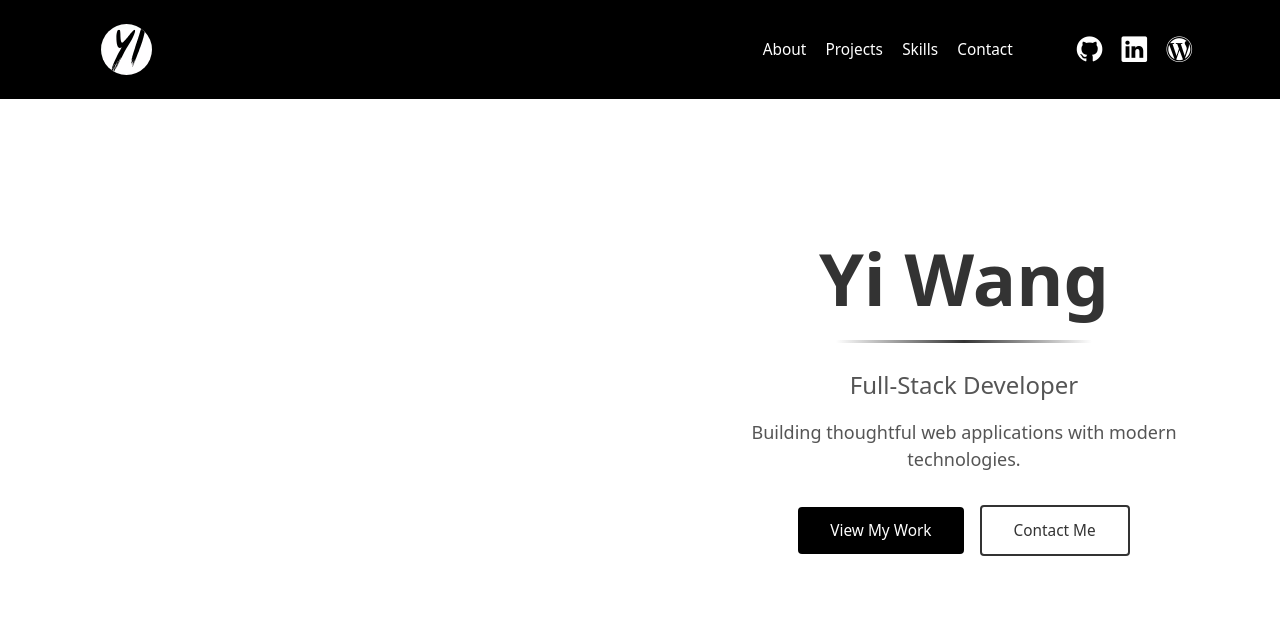
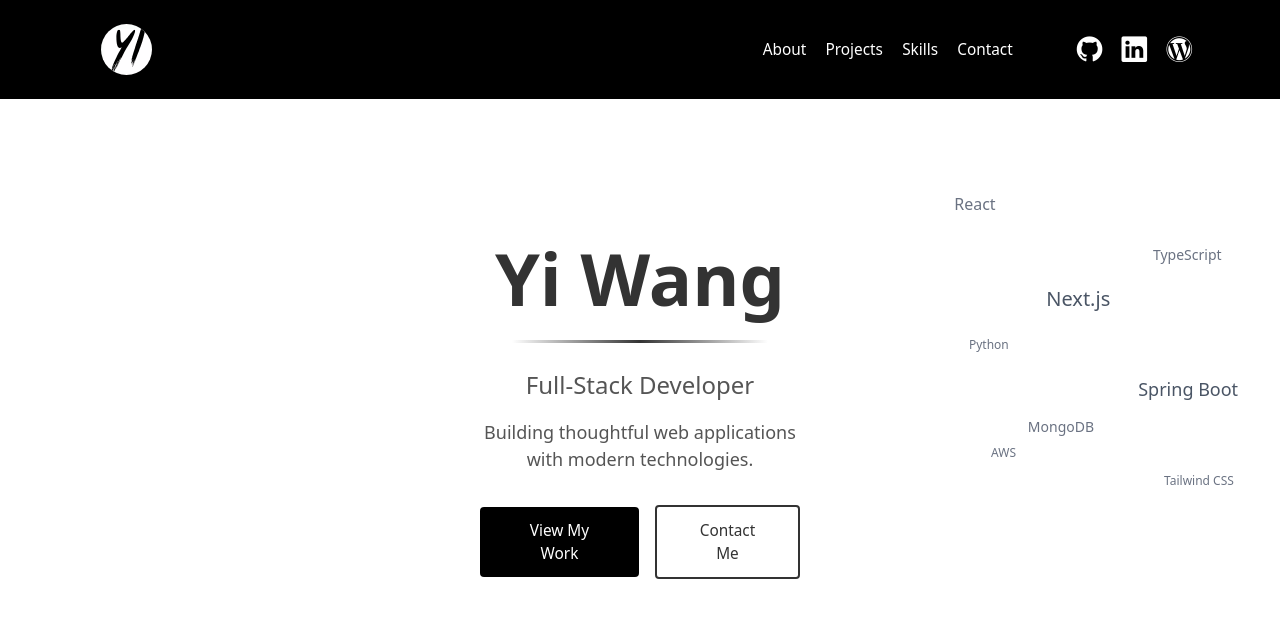
Before and after one commit to wy8881/portfolio-nextjs, a Next.js app: page / in a window 1280 px wide. Shown: the top 618 px of the page. Built offline with nearby package versions, Linux system fonts and the light colour scheme; no server answers.

Commit message:
Add TechCloud component with staggered animations and improved visual hierarchy

```diff
--- a/app/page.tsx
+++ b/app/page.tsx
@@ -3,6 +3,7 @@
 import { useGitHubContributions } from '@/hooks/useGitHubContributions'
 import { GitHubGrid } from '@/components/home/hero/GitHubGrid'
 import { Hero } from '@/components/home/hero/HeroContext'
+import { TechCloud } from '@/components/home/hero/TechCloud'
 
 export default function TestPage() {
   const { contributions } = useGitHubContributions({ period: 30 })
@@ -15,7 +16,9 @@ export default function TestPage() {
       <div className="flex-1 max-w-2xl">
         <Hero />
       </div>
-
+      <div className="flex-1 max-w-2xl">
+        <TechCloud />
+      </div>
 
     </div>
   )
--- /dev/null
+++ b/components/home/hero/TechCloud.tsx
@@ -0,0 +1,39 @@
+'use client'
+
+import { motion } from 'framer-motion'
+import { TECH_STACK } from '@/lib/tech-stack'
+import { ANIMATION_DURATION, ANIMATION_EASING } from '@/lib/animations'
+
+export function TechCloud() {
+  return (
+    <div className="relative w-full h-full min-h-[400px]">
+      {TECH_STACK.map((tech, index) => (
+        <motion.div
+          key={tech.name}
+          className={`absolute ${tech.color} ${tech.fontWeight}`}
+          style={{
+            left: tech.xPosition,
+            top: tech.yPosition,
+            fontSize: tech.fontSize,
+            transform: 'translateX(-50%)',
+          }}
+          initial={{ x: 150, opacity: 0 }}
+          animate={{ x: 0, opacity: 1 }}
+          transition={{
+            duration: ANIMATION_DURATION.techCloud.item,
+            delay: tech.delay,
+            ease: ANIMATION_EASING.easeOut,
+          }}
+          whileHover={{
+            scale: 1.04,
+            opacity: 1,
+          }}
+          role="text"
+          aria-label={`Technology: ${tech.name}`}
+        >
+          {tech.name}
+        </motion.div>
+      ))}
+    </div>
+  )
+}
--- a/lib/animations.ts
+++ b/lib/animations.ts
@@ -4,7 +4,6 @@
  */
 
 export const ANIMATION_DURATION = {
-
   navbar: {
     routeTransition: 1,
     hover: 0.2,
@@ -13,9 +12,14 @@ export const ANIMATION_DURATION = {
     cell: 1,
     hover: 0.5,
   },
+  techCloud: {
+    item: 0.6,
+    stagger: 0.1,
+  },
 } as const
 
 export const ANIMATION_EASING = {
   standard: [0.4, 0, 0.2, 1] as [number, number, number, number],
   easeInOut: 'easeInOut' as const,
+  easeOut: 'easeOut' as const,
 } as const
--- /dev/null
+++ b/lib/tech-stack.ts
@@ -0,0 +1,84 @@
+export interface TechItem {
+  name: string
+  fontSize: string
+  xPosition: string
+  yPosition: string
+  color: string
+  fontWeight: string
+  delay: number
+}
+
+export const TECH_STACK: TechItem[] = [
+  {
+    name: 'React',
+    fontSize: 'clamp(1rem, 1.2vw, 1.125rem)',
+    xPosition: '18%',
+    yPosition: '12%',
+    color: 'text-gray-500',
+    fontWeight: 'font-light',
+    delay: 0.1,
+  },
+  {
+    name: 'TypeScript',
+    fontSize: 'clamp(0.875rem, 1vw, 1rem)',
+    xPosition: '72%',
+    yPosition: '25%',
+    color: 'text-gray-500',
+    fontWeight: 'font-light',
+    delay: 0.2,
+  },
+  {
+    name: 'Next.js',
+    fontSize: 'clamp(1.25rem, 1.5vw, 1.5rem)',
+    xPosition: '43%',
+    yPosition: '35%',
+    color: 'text-gray-600',
+    fontWeight: 'font-medium',
+    delay: 0.3,
+  },
+  {
+    name: 'Python',
+    fontSize: 'clamp(0.75rem, 0.9vw, 0.875rem)',
+    xPosition: '22%',
+    yPosition: '48%',
+    color: 'text-gray-500',
+    fontWeight: 'font-light',
+    delay: 0.4,
+  },
+  {
+    name: 'Spring Boot',
+    fontSize: 'clamp(1.125rem, 1.3vw, 1.25rem)',
+    xPosition: '68%',
+    yPosition: '58%',
+    color: 'text-gray-600',
+    fontWeight: 'font-medium',
+    delay: 0.5,
+  },
+  {
+    name: 'MongoDB',
+    fontSize: 'clamp(0.875rem, 1vw, 1rem)',
+    xPosition: '38%',
+    yPosition: '68%',
+    color: 'text-gray-500',
+    fontWeight: 'font-light',
+    delay: 0.6,
+  },
+  {
+    name: 'Tailwind CSS',
+    fontSize: 'clamp(0.75rem, 0.9vw, 0.875rem)',
+    xPosition: '75%',
+    yPosition: '82%',
+    color: 'text-gray-500',
+    fontWeight: 'font-light',
+    delay: 0.7,
+  },
+  {
+    name: 'AWS',
+    fontSize: 'clamp(0.75rem, 0.9vw, 0.875rem)',
+    xPosition: '28%',
+    yPosition: '75%',
+    color: 'text-gray-500',
+    fontWeight: 'font-light',
+    delay: 0.65,
+  },
+]
```
